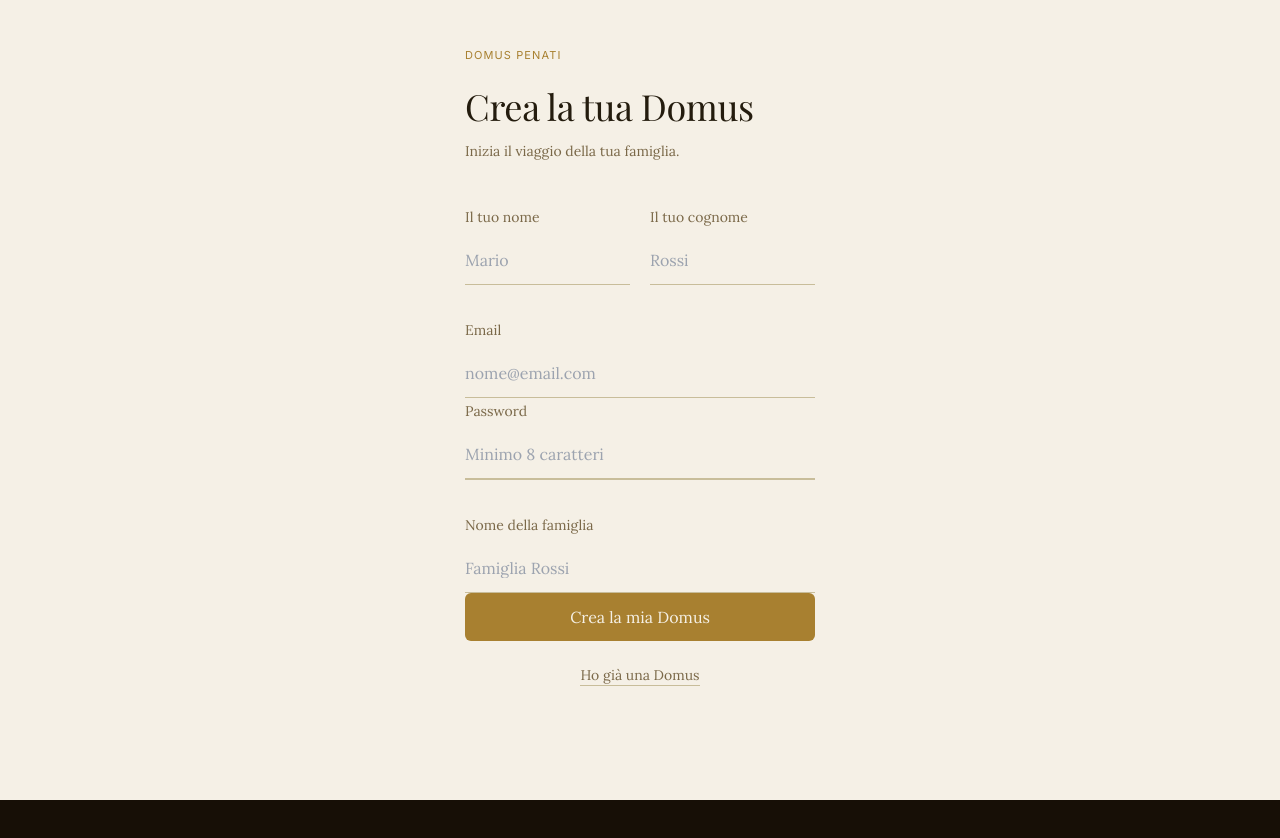
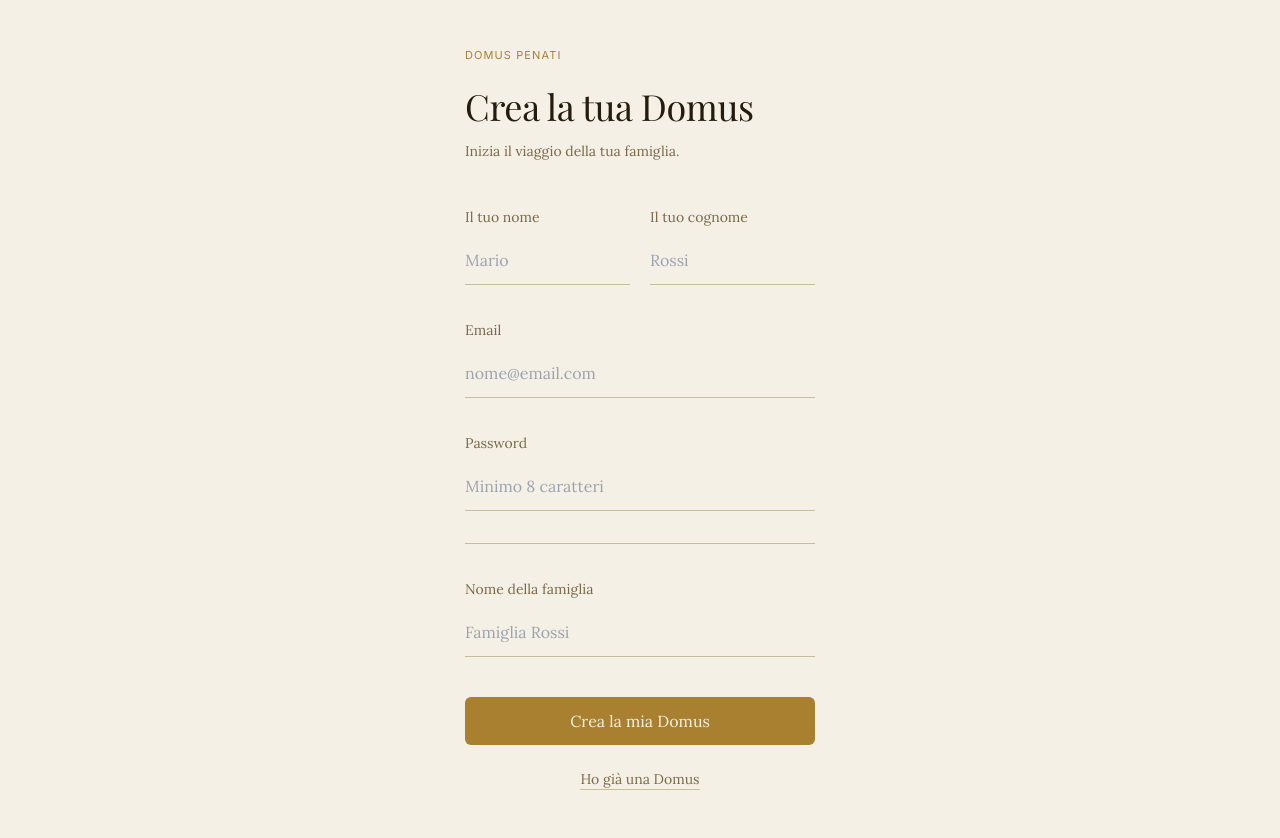
Before and after one commit to giorgiocozzolino-64/Domus-Penati, a Next.js app: page /register in a window 1280 px wide. Shown: the top 838 px of the page. Before the commit the page ends 800 px from the top, so only its background shows below. Built offline with nearby package versions, Linux system fonts and the light colour scheme; a web font is replaced by a local one.

Commit message:
fix: FormField supports className

```diff
--- a/components/ui/FormField.tsx
+++ b/components/ui/FormField.tsx
@@ -1,7 +1,22 @@
-export function FormField({ label, children }: { label: string; children: React.ReactNode }) {
+import type { ReactNode } from 'react'
+
+type FormFieldProps = {
+  label: string
+  children: ReactNode
+  className?: string
+}
+
+export function FormField({
+  label,
+  children,
+  className = '',
+}: FormFieldProps) {
   return (
-    <label className="block space-y-2">
-      <span className="text-sm text-casa-mid">{label}</span>
+    <label className={`block space-y-2 ${className}`}>
+      <span className="text-sm text-casa-mid">
+        {label}
+      </span>
+
       {children}
     </label>
   )
```
